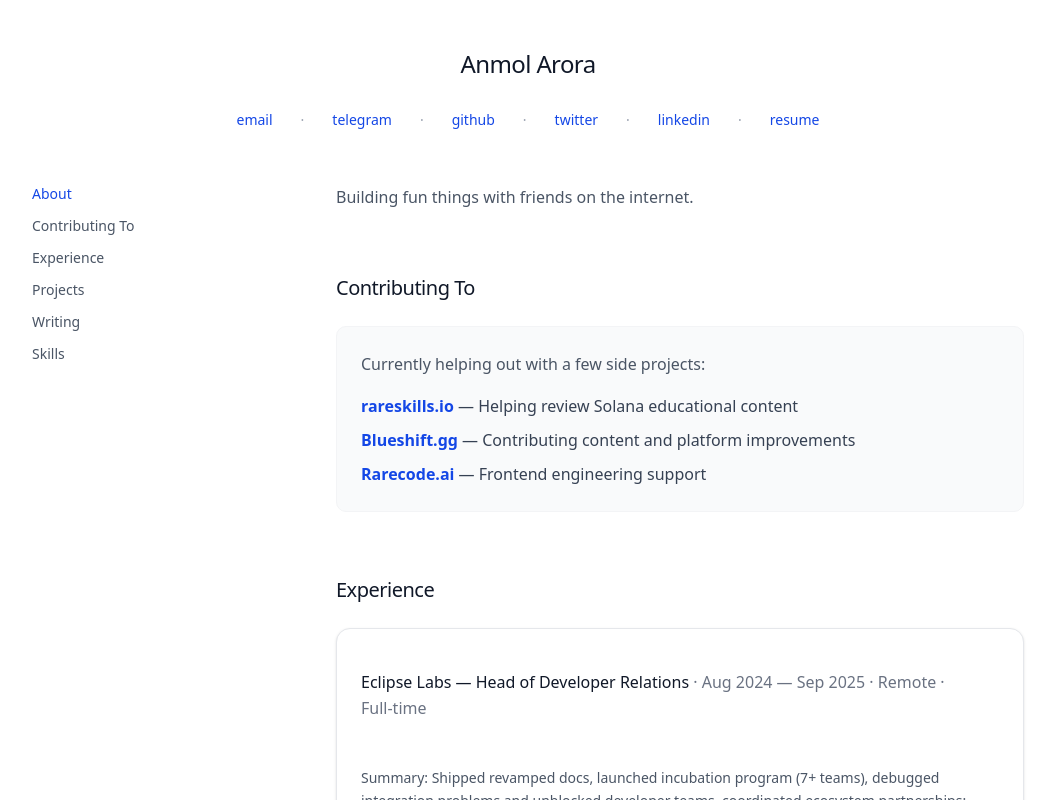
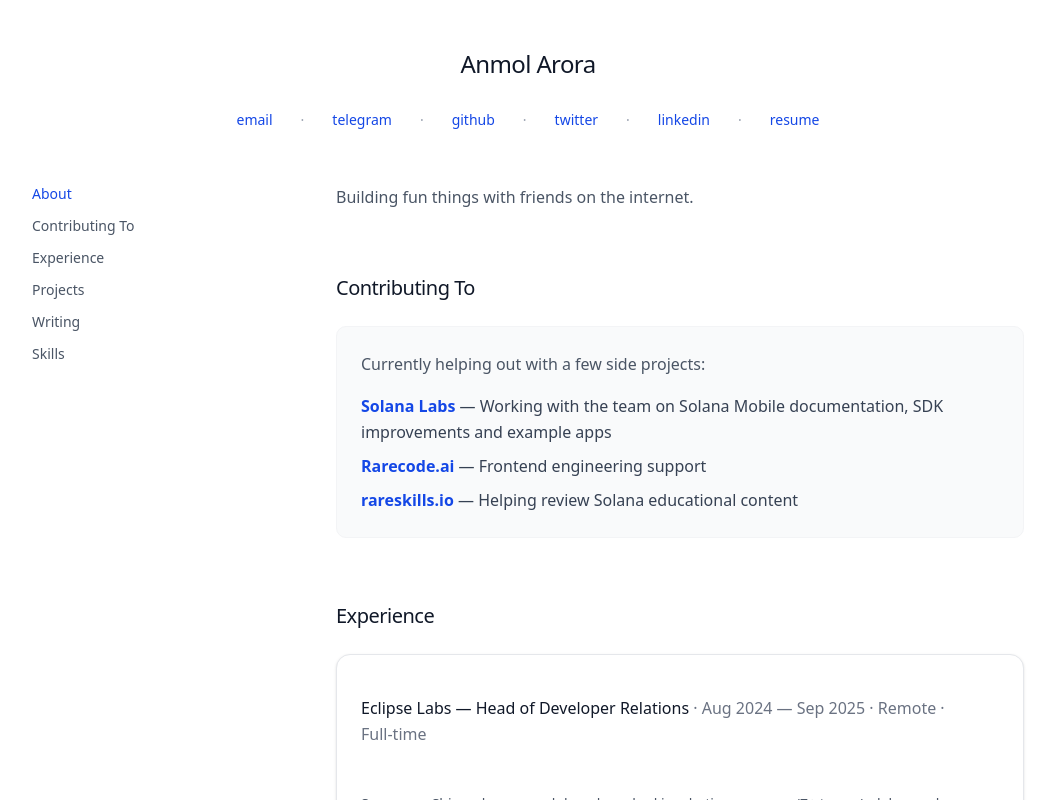
Before and after one commit to 0xanmol/portfolio, a Next.js app: page /portfolio/ in a window 1280 px wide. Shown: the top 800 px of the page, without its empty margins (112-1167 px from the left). Built offline with nearby package versions, Linux system fonts and the light colour scheme.

Commit message:
Replace Blueshift with Solana Labs

```diff
--- a/src/app/page.tsx
+++ b/src/app/page.tsx
@@ -84,9 +84,9 @@ export default function Home() {
         <div className="bg-gray-50 border border-gray-100 rounded-lg p-6">
           <p className="text-gray-600 text-base mb-4 leading-relaxed">Currently helping out with a few side projects:</p>
           <ul className="text-gray-700 text-base space-y-2 leading-relaxed">
+            <li><strong><a href="https://solanamobile.com" target="_blank" rel="noopener noreferrer" className="text-blue-700 hover:underline">Solana Labs</a></strong> — Working with the team on Solana Mobile documentation, SDK improvements and example apps</li>
+            <li><strong><a href="https://rarecode.ai" target="_blank" rel="noopener noreferrer" className="text-blue-700 hover:underline">Rarecode.ai</a></strong> — Frontend engineering support</li>
             <li><strong><a href="https://rareskills.io" target="_blank" rel="noopener noreferrer" className="text-blue-700 hover:underline">rareskills.io</a></strong> — Helping review Solana educational content</li>
-            <li><strong><a href="https://blueshift.gg" target="_blank" rel="noopener noreferrer" className="text-blue-700 hover:underline">Blueshift.gg</a></strong> — Contributing content and platform improvements</li>
-            <li><strong><a href="https://rarecode.ai" target="_blank" rel="noopener noreferrer" className="text-blue-700 hover:underline">Rarecode.ai</a></strong> — Frontend engineering support</li>
           </ul>
         </div>
       </section>
```
